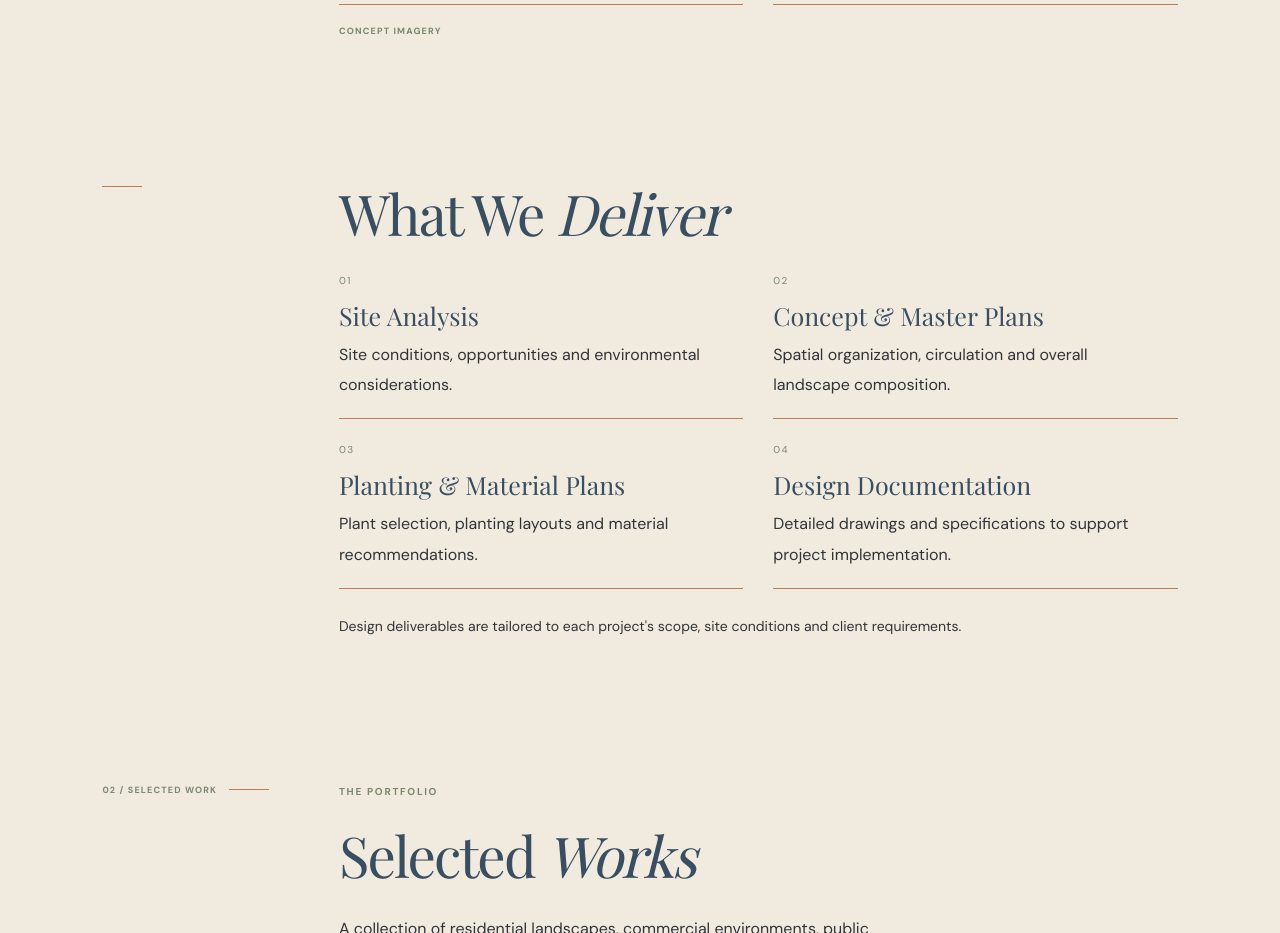
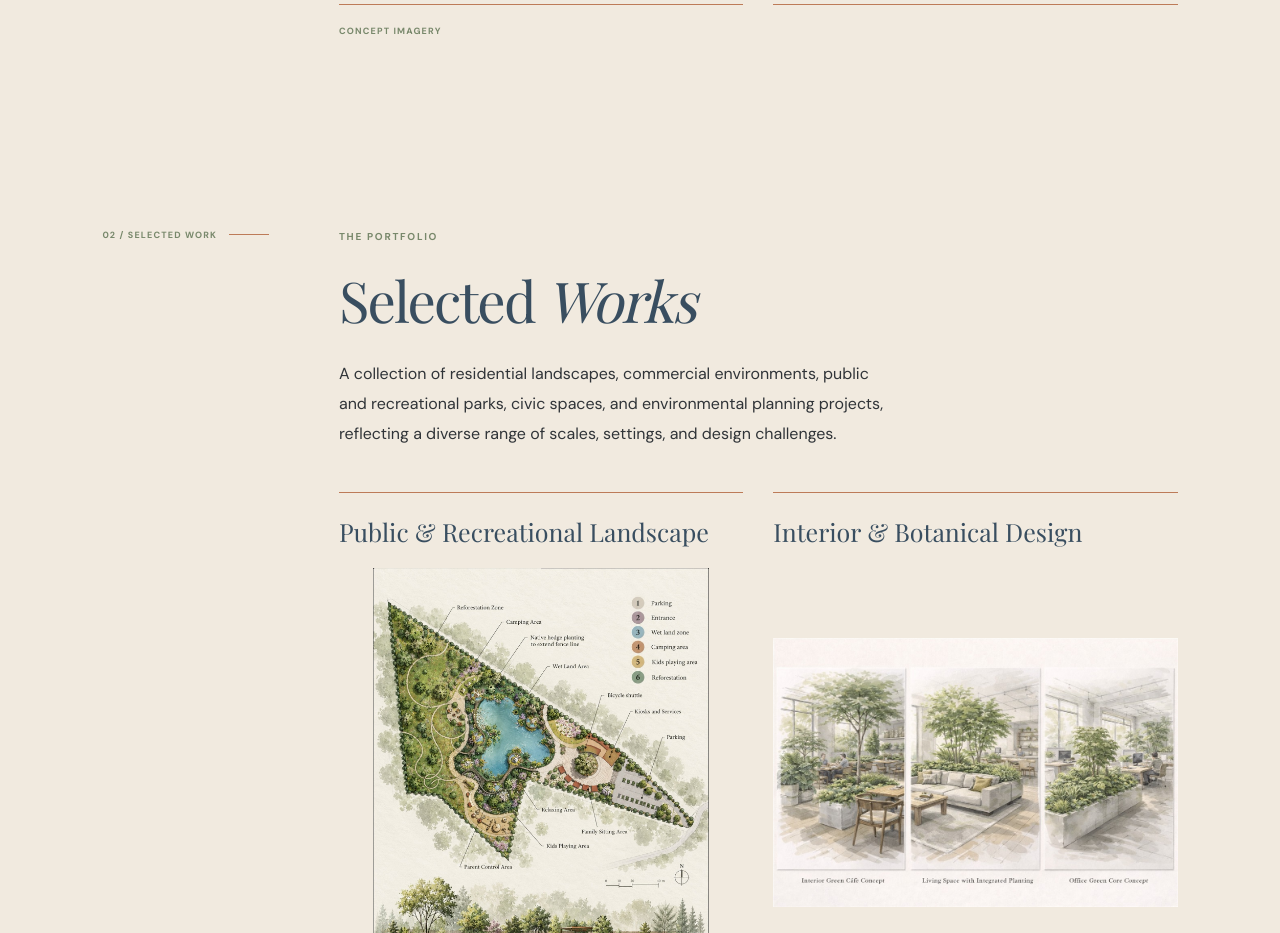
Before and after one commit to mhage82/fern-n-form, a plain HTML site: page index.html in a window 1280 px wide. Shown: the part 2620-3553 px from the top of the page. Drawn offline with nearby package versions, Linux system fonts and the light colour scheme; a web font is replaced by a local one.

Commit message:
Remove deliverables section

```diff
--- a/index.html
+++ b/index.html
@@ -81,20 +81,6 @@
           </div>
         </div>
         <p class="service-image-note">CONCEPT IMAGERY</p>
-      </div>
-    </section>
-
-    <section class="deliverables section-wrap" aria-labelledby="deliverables-title">
-      <div class="section-label" aria-hidden="true"><span class="label-line"></span></div>
-      <div class="deliverables-content">
-        <div class="section-heading"><h2 id="deliverables-title">What We <em>Deliver</em></h2></div>
-        <div class="deliverables-grid">
-          <article><span class="service-number">01</span><h3>Site Analysis</h3><p>Site conditions, opportunities and environmental considerations.</p></article>
-          <article><span class="service-number">02</span><h3>Concept &amp; Master Plans</h3><p>Spatial organization, circulation and overall landscape composition.</p></article>
-          <article><span class="service-number">03</span><h3>Planting &amp; Material Plans</h3><p>Plant selection, planting layouts and material recommendations.</p></article>
-          <article><span class="service-number">04</span><h3>Design Documentation</h3><p>Detailed drawings and specifications to support project implementation.</p></article>
-        </div>
-        <p class="deliverables-note">Design deliverables are tailored to each project's scope, site conditions and client requirements.</p>
       </div>
     </section>
 
--- a/styles.css
+++ b/styles.css
@@ -105,6 +105,3 @@ footer .footer-brand img{display:block;width:100%;height:auto}
 
 /* Keep the original cover art and studio introduction together on the first screen. */
 .hero.cover-hero{display:grid;grid-template-columns:minmax(0,1.3fr) minmax(0,1fr);gap:clamp(24px,4vw,64px);min-height:calc(100svh - 108px);padding:24px 6%;align-items:center}.cover-copy{max-width:520px}.cover-studio-title,.cover-introduction{text-align:left}.cover-actions{justify-content:flex-start}.cover-button-outline{border:1px solid #394e60;background:transparent;color:#394e60}.cover-button-outline:hover{background:#394e60;color:#f1eadf}@media(max-width:680px){.hero.cover-hero{grid-template-columns:1fr;gap:8px;min-height:0;padding:12px 5% 40px}.cover-artwork{width:min(100%,440px);justify-self:center}.cover-copy{max-width:520px;text-align:center}.cover-studio-title,.cover-introduction{text-align:center}.cover-studio-title{margin-bottom:12px}.cover-introduction p{margin-bottom:10px}.cover-actions{justify-content:center;margin-top:8px;gap:12px}}
-
-/* Compact deliverables subsection, using the established service styling. */
-.deliverables.section-wrap{padding-block:48px}.deliverables-content{max-width:1050px}.deliverables .section-heading{margin-bottom:28px}.deliverables-grid{display:grid;grid-template-columns:repeat(2,minmax(0,1fr));gap:24px 30px}.deliverables-grid article{min-width:0;border-bottom:1px solid #bd7b58;padding:0 0 18px}.deliverables-grid .service-number{margin-bottom:12px}.deliverables-grid h3{font-family:var(--serif);font-size:25px;font-weight:400;color:#394e60;margin:0 0 8px}.deliverables-grid p{max-width:390px;margin:0;color:#303438;font-size:16px;line-height:1.9}.deliverables-note{margin:24px 0 0;color:#303438;font-size:14px;line-height:1.9}@media(max-width:680px){.deliverables-grid{grid-template-columns:1fr}}
```
